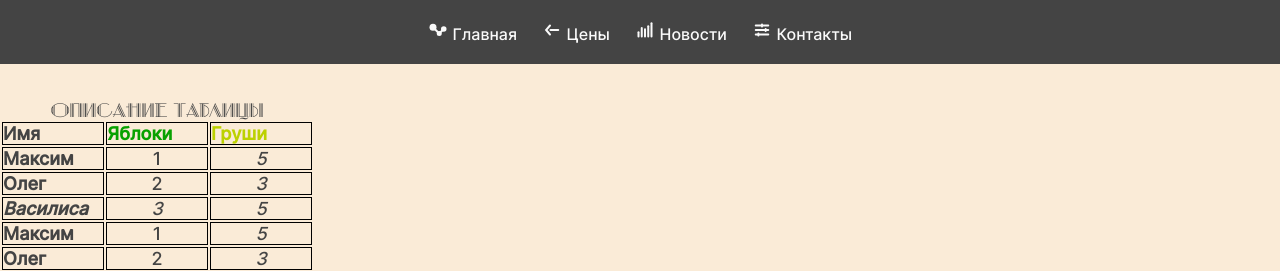
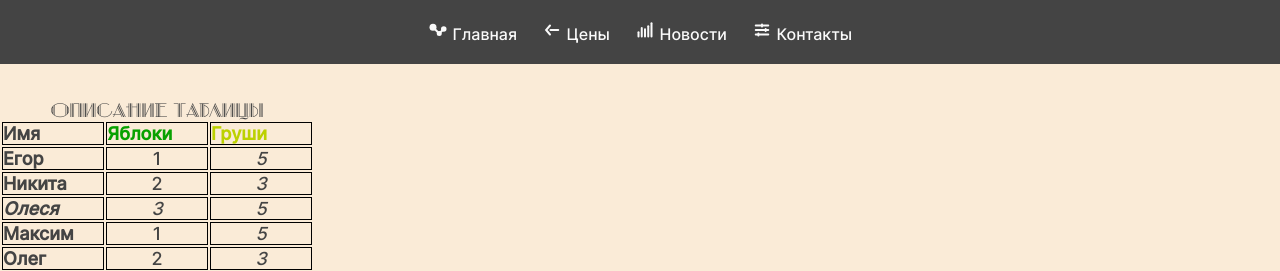
Before and after one commit to ekertn7/teaching-web-layout, a plain HTML site: page index.html in a window 1280 px wide. Shown: the top 271 px of the page. Drawn offline with Linux system fonts and the light colour scheme; files whose address does not match are found by name.

Commit message:
Some fix in index.html and add README file.

```diff
--- a/index.html
+++ b/index.html
@@ -39,17 +39,17 @@
                 </thead>
                 <tbody>
                     <tr>
-                        <td>Максим</td>
+                        <td>Егор</td>
                         <td>1</td>
                         <td>5</td>
                     </tr>
                     <tr>
-                        <td>Олег</td>
+                        <td>Никита</td>
                         <td>2</td>
                         <td>3</td>
                     </tr>
                     <tr>
-                        <td>Василиса</td>
+                        <td>Олеся</td>
                         <td>3</td>
                         <td>5</td>
                     </tr>
```
Also changed, not shown: 1 other file.
